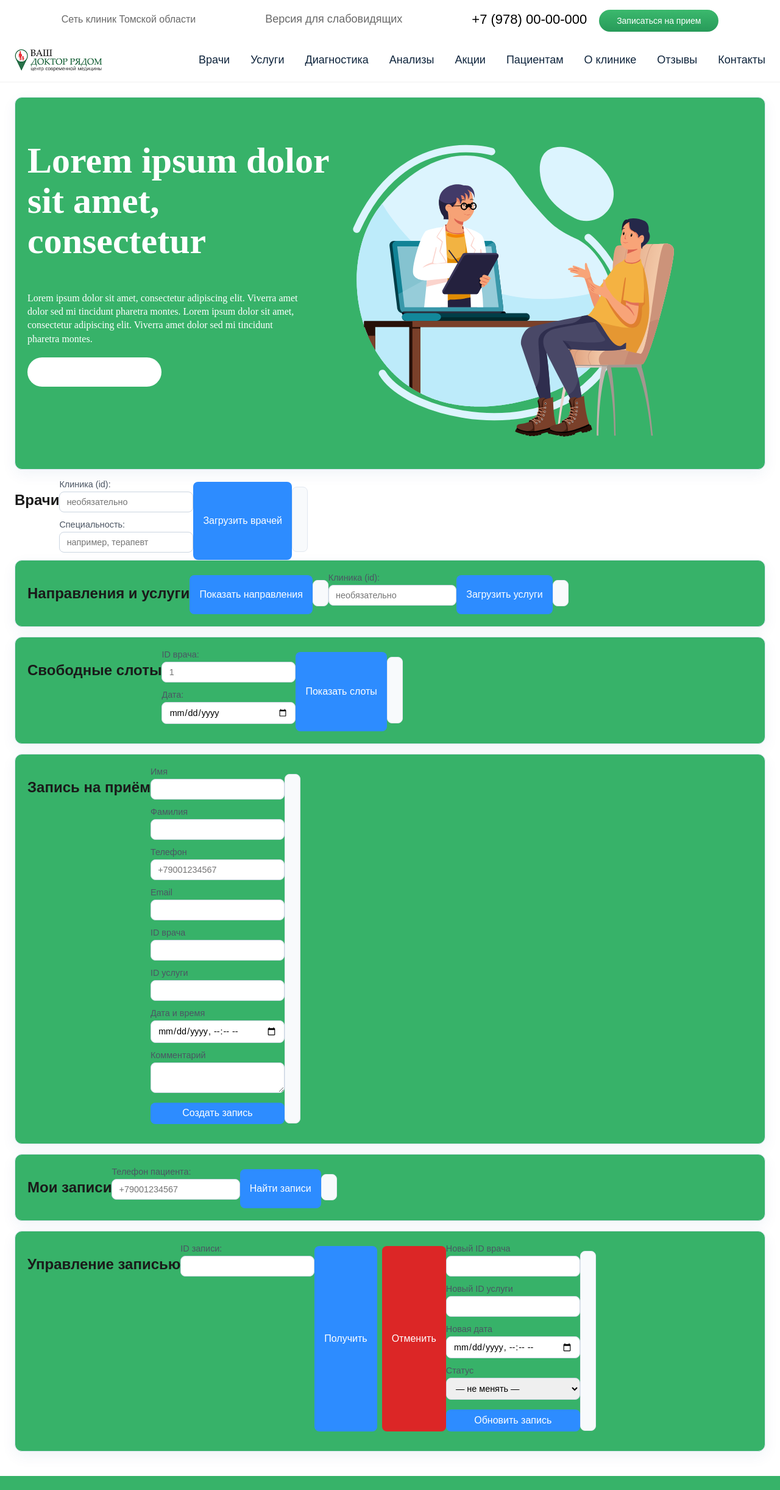
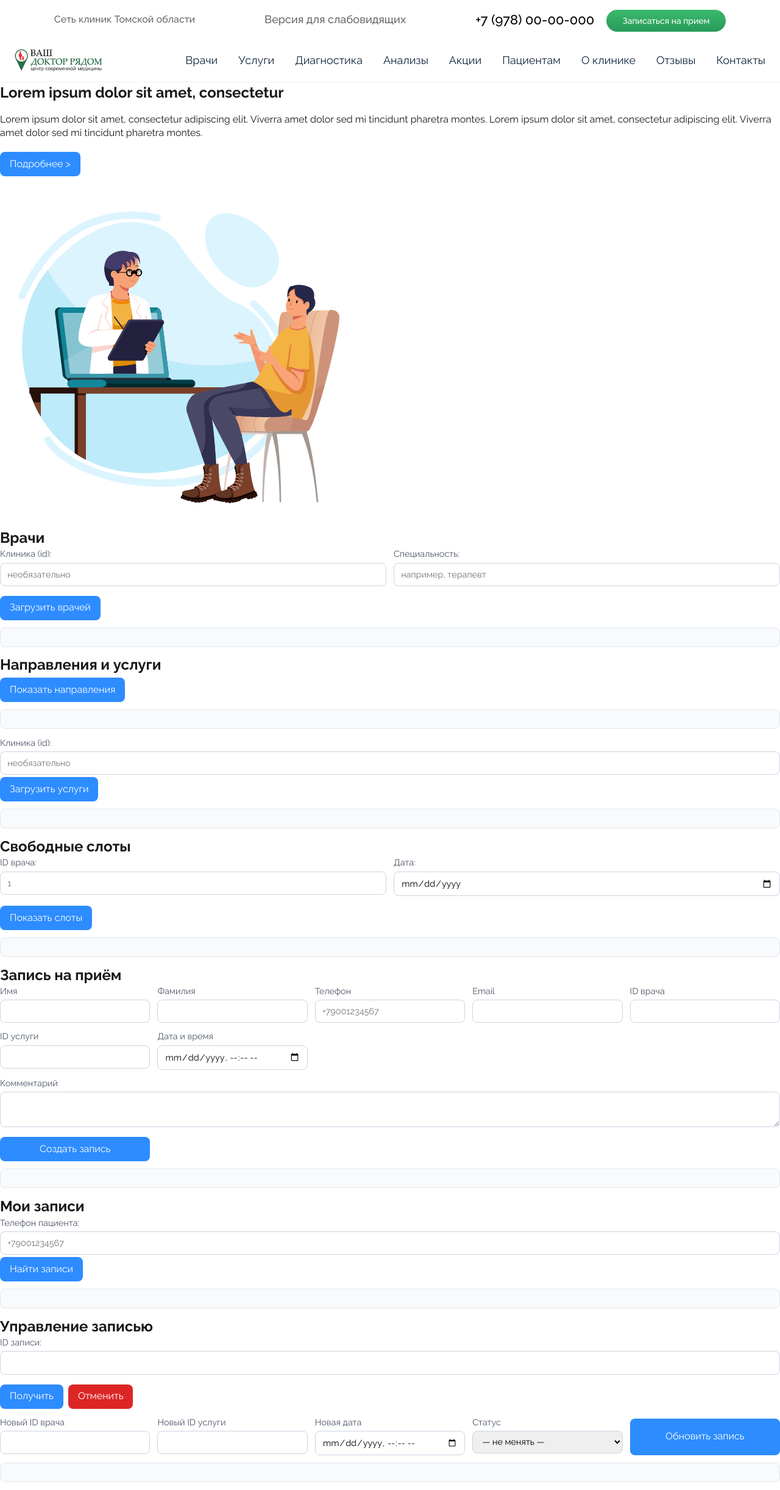
Before and after one commit to nm-backend/clinic, a Django app: page / in a window 1280 px wide. Shown: the whole page at 61% size. Before the commit the page ends 2420 px from the top, so only its background shows below. Run offline with Django 5.2, Linux system fonts and the light colour scheme.

Commit message:
chore: initialize project with clean base structure

```diff
--- a/static/css/style.css
+++ b/static/css/style.css
@@ -6,29 +7,52 @@
 
 :root {
   color-scheme: light;
+  --primary-color: #3bb96d;
+  --primary-dark: #279a59;
+  --text-dark: #0d233b;
+  --text-light: #686868;
+  --border-light: #f0f0f0;
+  --white: #ffffff;
+}
+
+html {
+  scroll-behavior: smooth;
 }
 
 body {
-  background-color: #ffffff;
+  margin: 0;
+  padding: 0;
+  font-family: 'Raleway', sans-serif;
+  background-color: var(--white);
   color: #1a1a1a;
-  min-height: 100vh;
+  line-height: 1.4;
+}
+
+main {
+  width: 100%;
+}
+
+h1, h2, h3, h4, h5, h6 {
   margin: 0;
-  font-family: "Raleway", sans-serif;
-  max-width: 100%;
+  padding: 0;
+}
+
+button {
+  font-family: 'Raleway', sans-serif;
 }
 
 .container {
-  max-width: 1440px;
+  max-width: 1200px;
   margin: 0 auto;
-  padding: 1.5rem;
+  padding: 0 1.5rem;
 }
 
+/* Header Styles */
 header {
-  background: white;
-  border-bottom: 1px solid #f0f0f0;
+  background: var(--white);
+  border-bottom: 1px solid var(--border-light);
 }
 
-/* Верхняя панель */
 .header_topbar {
   display: flex;
   gap: 114px;
@@ -144,78 +236,7 @@ header {
   opacity: 0.9;
 }
 
-.panel {
-  display: flex;
-  background: rgb(55, 178, 105);
-  border: 1px solid #dce7f2;
-  border-radius: 12px;
-  padding: 1.25rem;
-  margin-bottom: 1rem;
-  box-shadow: 0 8px 24px rgba(15, 76, 129, 0.06);
-  img {
-    width: 580px;
-    height: 569px;
-    angle: 0 deg;
-    opacity: 1;
-  }
-  .panel-text {
-    h1 {
-      width: 504px;
-      height: 198px;
-      angle: 0 deg;
-      opacity: 1;
-      font-family: Raleway;
-      font-weight: 700;
-      font-style: Bold;
-      font-size: 60px;
-      leading-trim: NONE;
-      line-height: 110.00000000000001%;
-      letter-spacing: 0%;
-      color: white;
-    }
-    p {
-      width: 449px;
-      height: 88px;
-      angle: 0 deg;
-      opacity: 1;
-      font-family: Raleway;
-      font-weight: 400;
-      font-style: Regular;
-      font-size: 16px;
-      leading-trim: NONE;
-      line-height: 140%;
-      letter-spacing: 0%;
-      color: white;
-    }
-    button {
-      width: 220px;
-      height: 48px;
-      top: 336px;
-      angle: 0 deg;
-      opacity: 1;
-      border-radius: 30px;
-      background: #ffffff;
-      /* width: 91px; */
-      /* height: 22px; */
-      angle: 0 deg;
-      opacity: 1;
-      font-family: Raleway;
-      font-weight: 700;
-      font-style: Bold;
-      font-size: 16px;
-      leading-trim: NONE;
-      line-height: 140%;
-      letter-spacing: 0%;
-      color: (180deg, #3BB96D 0%, #279A59 100%);
-    }
-  }
-}
-
-.some-about{
-  display: flex;
-  some-text
-}
-
+/* Form Styles */
 .filters,
 .form-grid {
   display: grid;
--- a/templates/base.html
+++ b/templates/base.html
@@ -4,14 +4,15 @@
 <head>
     <meta charset="UTF-8">
     <meta name="viewport" content="width=device-width, initial-scale=1.0">
-    <title>{% block title %}Сеть клиник{% endblock %}</title>
+    <title>{% block title %}Сеть клиник Томской области{% endblock %}</title>
+    <link href="https://fonts.googleapis.com/css2?family=Raleway:wght@400;500;700&display=swap" rel="stylesheet">
     <link rel="stylesheet" href="{% static 'css/style.css' %}">
     {% block extra_head %}{% endblock %}
 </head>
 <body>
     {% include 'components/header.html' %}
 
-    <main class="container">
+    <main>
         {% block content %}{% endblock %}
     </main>
 
```
Also changed, not shown: other parts of static/css/style.css (+110 -16 lines).
